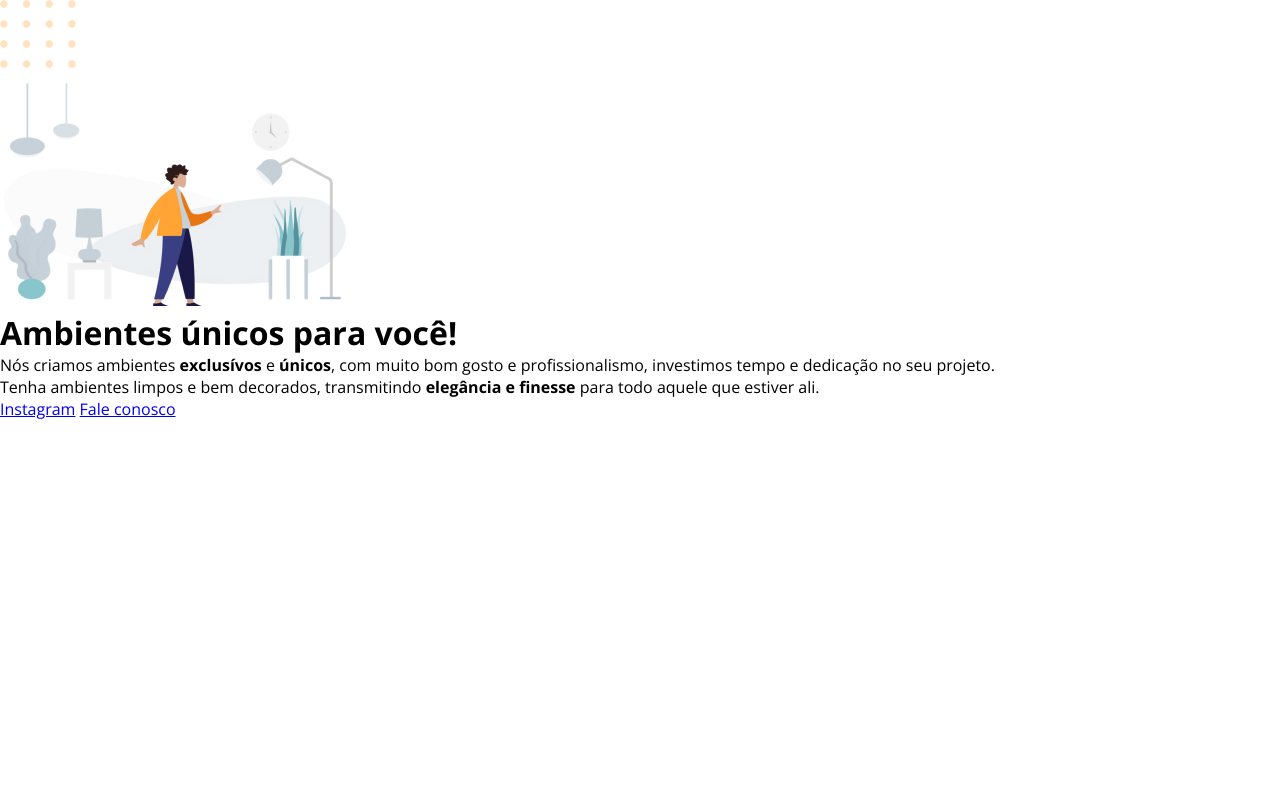
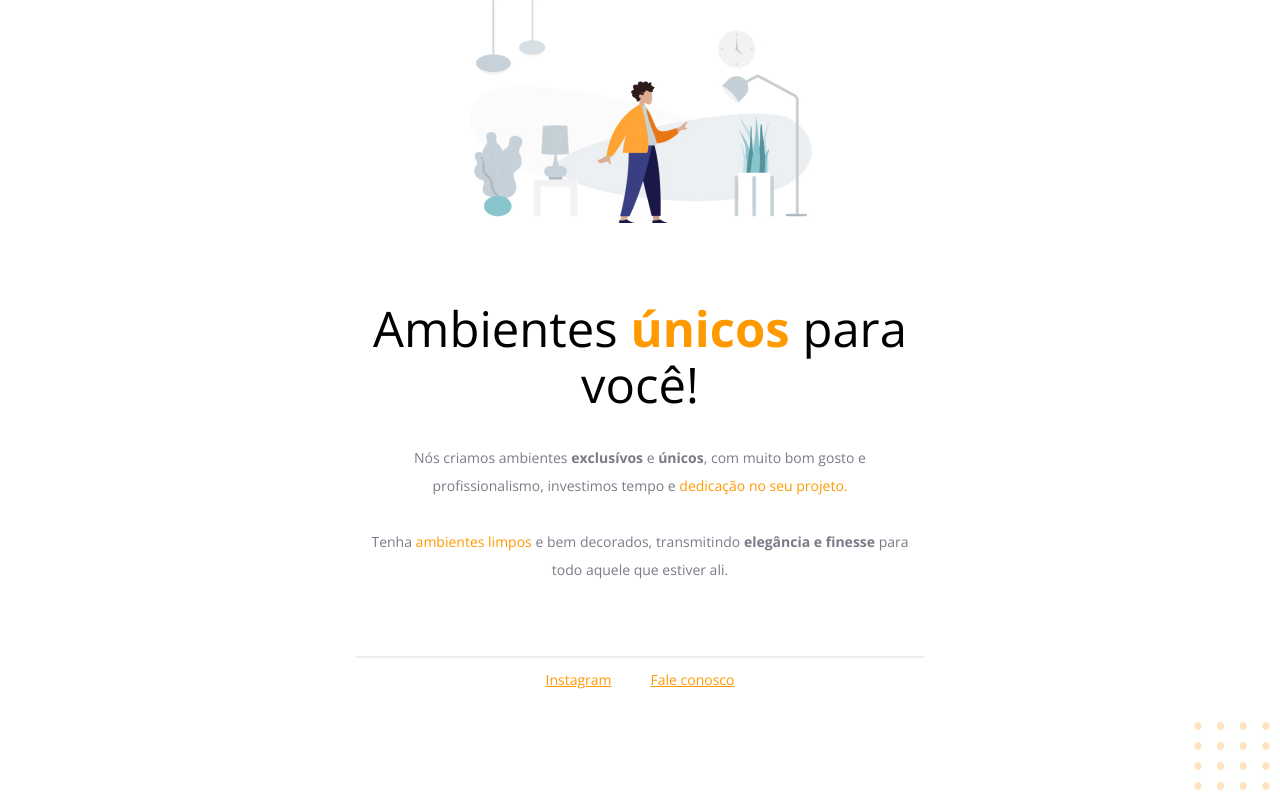
Before and after one commit to lumoura0/projeto-explorer, a plain HTML site: page index.html in a window 1280 px wide. Drawn offline with nearby package versions, Linux system fonts and the light colour scheme.

Commit message:
atualizando arquivos

```diff
--- a/css/style.css
+++ b/css/style.css
@@ -4,11 +4,55 @@
     box-sizing: border-box;
     outline: none;
 }
+body{
+    font-family: 'Open Sans', sans-serif;
+    text-align: center;
+}
+
+#hero {
+    width: 552px;
+    margin: 0 auto 72px;
+}
+
+#hero img {
+    margin-bottom: 72px;
+}
 
 h1 {
     font-family: 'Open Sans', sans-serif;
+    font-size: 49px;
+    line-height: 56px;
+    font-weight: normal;
+    margin-bottom: 32px;
 }
 
-body, p, a {
-    font-family: 'Open Sans', sans-serif;
+h1 span{
+    font-weight: bold;
 }
+
+span, a {
+    color: #FF9900;
+}
+
+p, #footer {
+    color: #7D7987;
+    font-size: 14px;
+    line-height: 28px;
+}
+
+#footer a + a {
+    margin-left: 28px;
+}
+
+#line {
+    width: 568px;
+    height: 0;
+    margin: 0 auto 8px;
+    border: 1px solid #ECEFF2;
+}
+
+#balls {
+    position: fixed;
+    bottom: 0px;
+    right: 0px;
+}
--- a/index.html
+++ b/index.html
@@ -14,23 +14,31 @@
 </head>
 
 <body>
-  <img src="img/balls.svg" alt="bolinhas laranjadas no canto direito inferior da tela">
+
 
   <div id="hero">
     <img src="img/img1.jpeg" alt="Desenho de uma pessoa vestindo uma camisa amarela">
 
     <h1>Ambientes <span>únicos</span> para você!</h1>
     <p>Nós criamos ambientes <strong>exclusívos</strong> e <strong>únicos</strong>, com muito bom gosto e
-      profissionalismo, investimos tempo e <span>dedicação no seu projeto.</span></p>
+      profissionalismo, investimos tempo e <span>dedicação no seu projeto.</span>
+      <br>
+      <br>
     <p>Tenha <span>ambientes limpos</span> e bem decorados, transmitindo <strong>elegância e finesse</strong> para todo
       aquele que
-      estiver ali.</p>
+      estiver ali.
   </div>
 
   <div id="footer">
+    <div id="line"></div>
     <a href="https://instagram.com/lu_moura.dev" target="_blank">Instagram</a>
+
+    &nbsp;
+
     <a href="mailto:luisfernando.mourag@gmail.com">Fale conosco</a>
   </div>
+
+  <img id="balls" src="img/balls.svg" alt="bolinhas laranjadas no canto direito inferior da tela">
 </body>
 
 </html>
```
